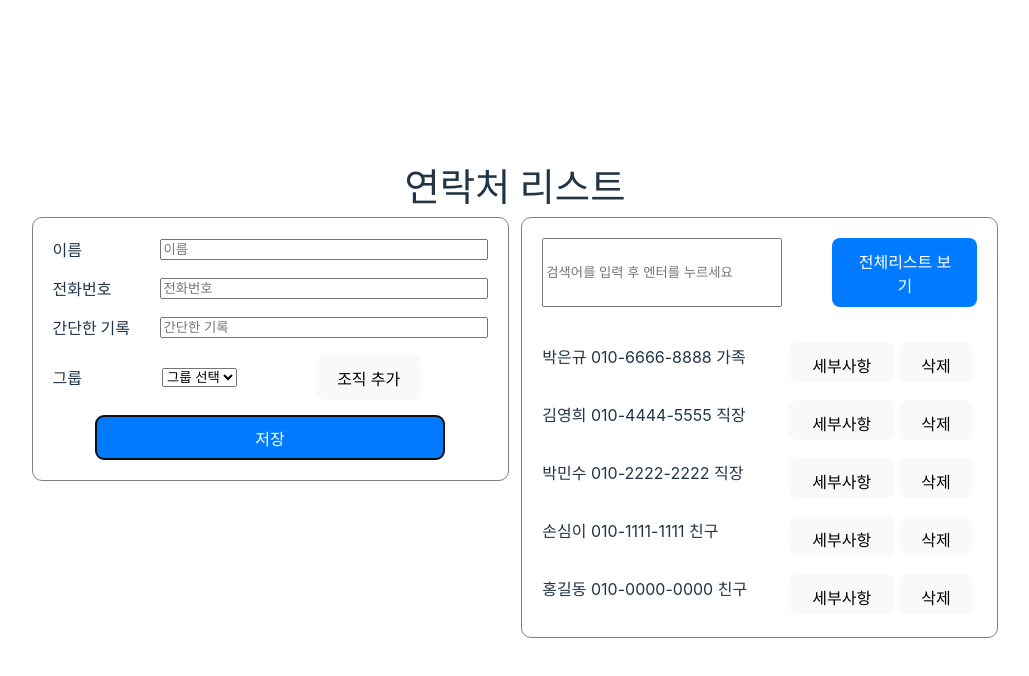
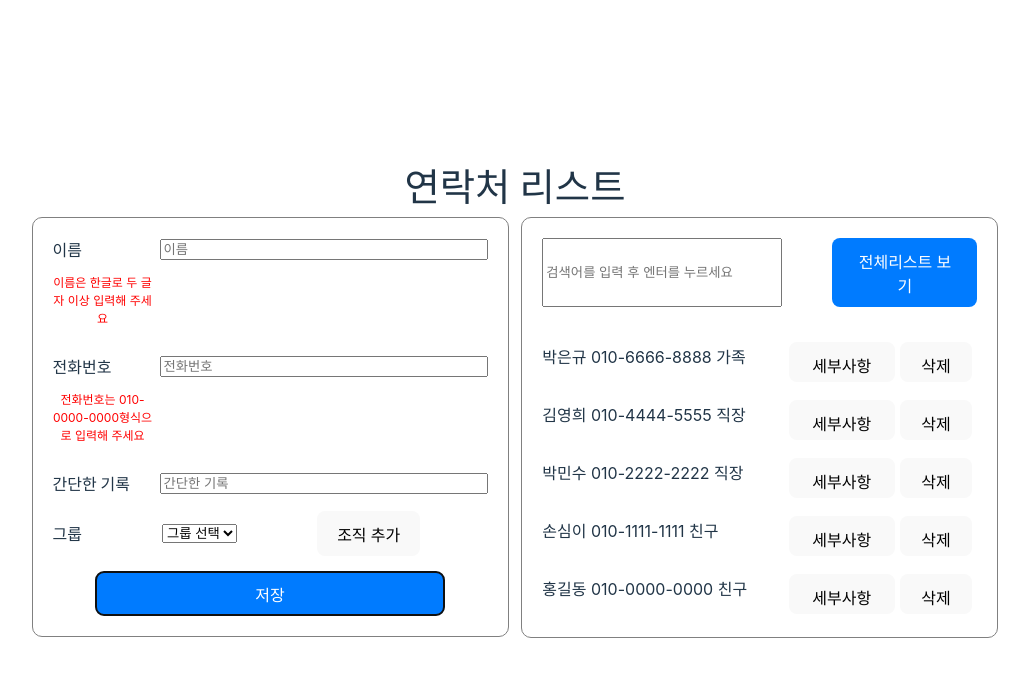
Before and after one commit to kimjuyoung99/React-numberList-project, a React (Vite) app: page / in a window 1280 px wide. Both pictures are taken after a click on the button "저장". Shown: the top 676 px of the page, without its empty margins (125-1154 px from the left). Built offline with nearby package versions, Linux system fonts and the light colour scheme.

Commit message:
feat : input 요소 유효성 검사

```diff
--- a/src/body/body.css
+++ b/src/body/body.css
@@ -74,6 +74,14 @@
     margin-top: 18px;
     width: 300px;
 }
+.error-message {
+    color: red;
+    font-size: 12px;
+    margin-top: 5px;
+}
+
+
+
 /* 버튼 모음 */
 .savebtn button{
     background-color: rgb(0, 123, 255);
--- a/src/body/inputCom/InputCom.jsx
+++ b/src/body/inputCom/InputCom.jsx
@@ -1,39 +1,82 @@
-import { useState } from "react";
+import React, { useState } from "react";
 import "../../body/body.css";
 import InputEl from "./InputEl";
 import SaveBtn from "./SaveBtn";
 import SelectEl from "./selectEl";
 
-export default function InputCom ({setList, lists}) {
-    const [name,setName] = useState('');
+export default function InputCom({ setList, lists }) {
+    const [name, setName] = useState('');
     const [phone, setPhone] = useState('');
     const [group, setGroup] = useState('');
     const [note, setNote] = useState('');
+    const [nameError, setNameError] = useState('');
+    const [phoneError, setPhoneError] = useState('');
+    const [showErrors, setShowErrors] = useState(false);
 
-    const handleSave =()=> {
-        if(name && phone && group) {
-            //setList 함수를 통해 데이터 저장하기
-            setList(prevList => [...prevList, {name, phone, group, note}]);
-            //inputfild 초기화
+    const validateName = (value) => {
+        if (value.trim().length < 2) {
+            return '이름은 한글로 두 글자 이상 입력해 주세요';
+        }
+        return '';
+    };
+
+    const validatePhone = (value) => {
+        const phoneRegex = /^010-\d{4}-\d{4}$/;
+        if (!phoneRegex.test(value)) {
+            return '전화번호는 010-0000-0000형식으로 입력해 주세요';
+        }
+        return '';
+    };
+
+    const handleSave = () => {
+        const newNameError = validateName(name);
+        const newPhoneError = validatePhone(phone);
+
+        setNameError(newNameError);
+        setPhoneError(newPhoneError);
+        setShowErrors(true);
+
+        if (!newNameError && !newPhoneError && group) {
+            setList(prevList => [...prevList, { name, phone, group, note }]);
             setName('');
             setPhone('');
             setGroup('');
             setNote('');
-        } else {
-            alert('이름, 전화번호, 그룹은 필수로 입력해야 합니다.');
+            setShowErrors(false);
+        } else if (!group) {
+            alert('그룹은 필수로 선택해야 합니다.');
         }
-    }
-
+    };
 
     return (
         <div className="InputCom">
             <div className="inputEl">
-            <InputEl label="이름" placeholder="이름" value={name} onChange={e=>setName(e.target.value)}/>
-            <InputEl label="전화번호" placeholder="전화번호" value={phone} onChange={e=>setPhone(e.target.value)}/>
-            <InputEl label="간단한 기록" placeholder="간단한 기록" value={note} onChange={e=>setNote(e.target.value)}/>
-            <SelectEl label="그룹" onChange={e=>setGroup(e.target.value)}/>
+                <InputEl
+                    label="이름"
+                    placeholder="이름"
+                    value={name}
+                    onChange={(e) => setName(e.target.value)}
+                    error={showErrors ? nameError : ''}
+                />
+                <InputEl
+                    label="전화번호"
+                    placeholder="전화번호"
+                    value={phone}
+                    onChange={(e) => setPhone(e.target.value)}
+                    error={showErrors ? phoneError : ''}
+                />
+                <InputEl
+                    label="간단한 기록"
+                    placeholder="간단한 기록"
+                    value={note}
+                    onChange={(e) => setNote(e.target.value)}
+                />
+                <SelectEl
+                    label="그룹"
+                    onChange={(e) => setGroup(e.target.value)}
+                />
             </div>
-            <SaveBtn onClick={handleSave}/>
+            <SaveBtn onClick={handleSave} />
         </div>
     );
-};
+}
--- a/src/body/inputCom/InputEl.jsx
+++ b/src/body/inputCom/InputEl.jsx
@@ -1,7 +1,7 @@
 import "../../body/body.css";
 import React from "react";
 
-export default function InputEl ({label,placeholder,value,onChange}) {
+export default function InputEl ({label,placeholder,value,onChange,error}) {
 
     return (
         <div className="inputel">
@@ -12,8 +12,8 @@ export default function InputEl ({label,placeholder,value,onChange}) {
                 className="input-fhiled"
                 value={value}
                 onChange={onChange}
-            >
-            </input>
+            />
+            {error && <p className="error-message">{error}</p>}
         </div>
     );
 };
```
